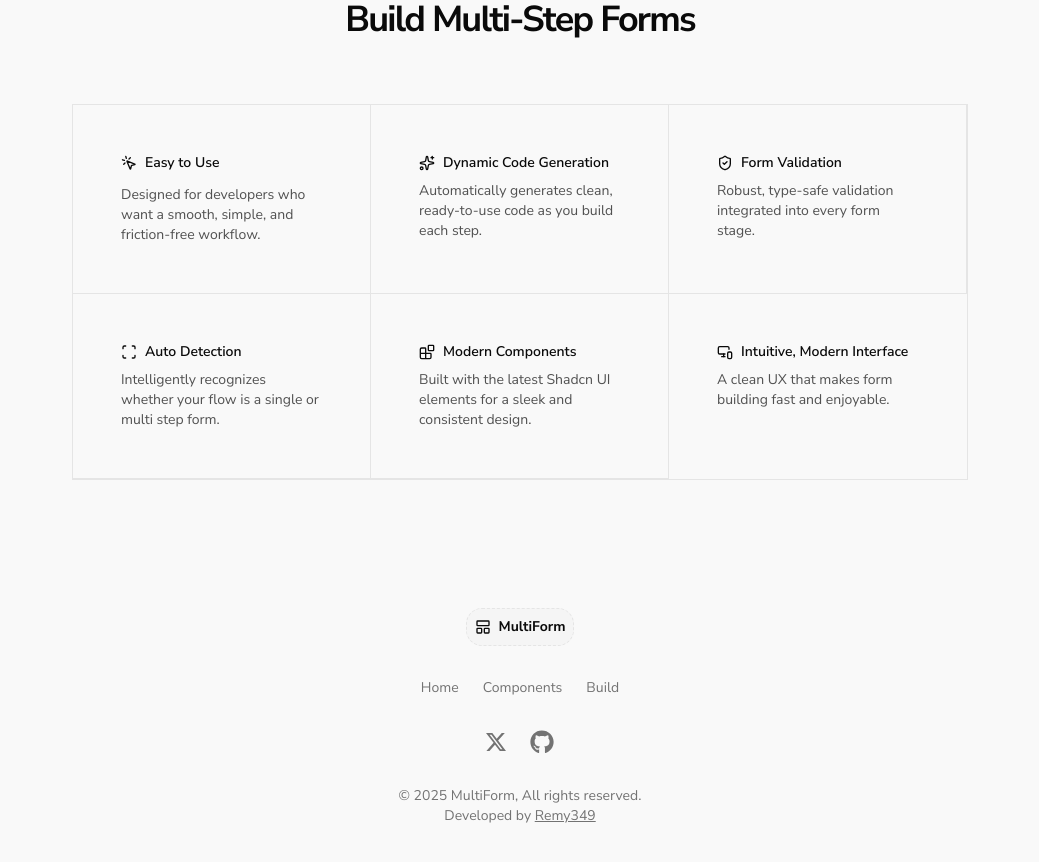
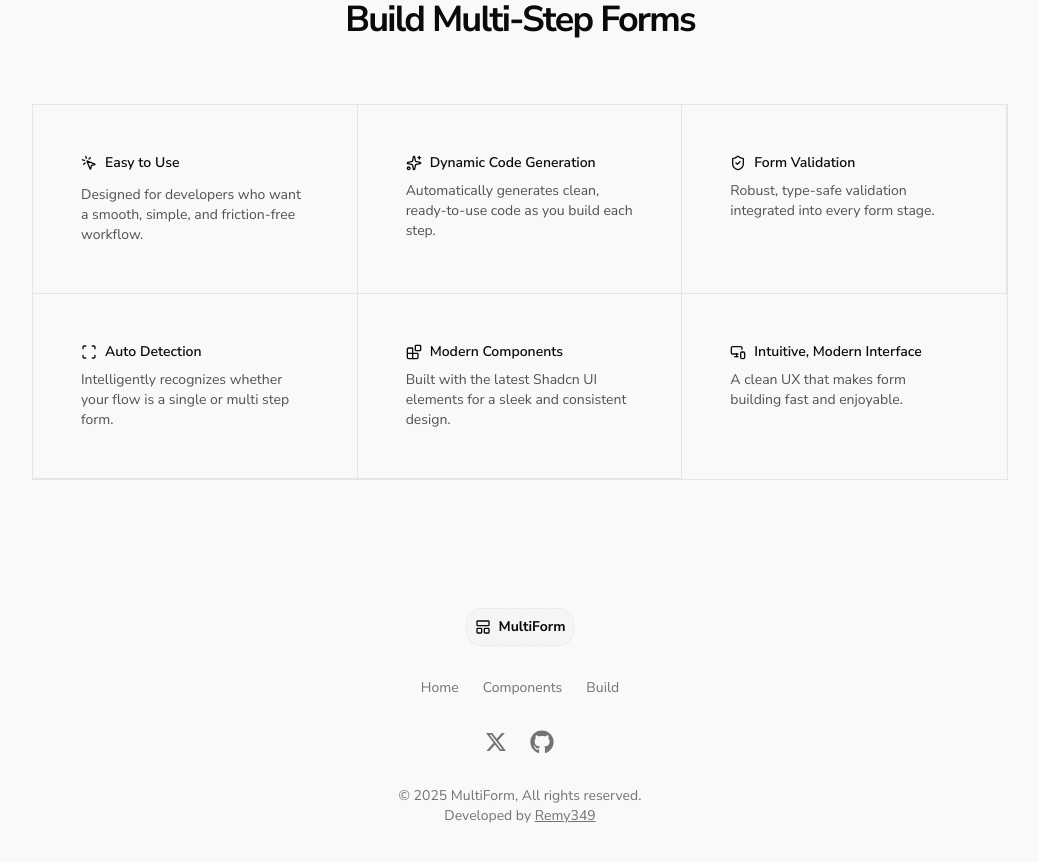
Before and after one commit to Remy349/shadcn-ui-multi-form, a Next.js app: page / in a window 1280 px wide. Shown: the part 838-1700 px from the top of the page, without its empty margins (120-1159 px from the left). Built offline with nearby package versions, Linux system fonts and the light colour scheme.

Commit message:
modify: Minor styles changes

```diff
--- a/app/(landing)/_components/home/features.tsx
+++ b/app/(landing)/_components/home/features.tsx
@@ -16,7 +16,7 @@ export const Features = () => {
             A Smarter Way to Build Multi-Step Forms
           </h2>
         </div>
-        <div className="relative mx-auto grid max-w-4xl divide-x divide-y border *:p-12 sm:grid-cols-2 lg:grid-cols-3">
+        <div className="relative mx-auto grid max-w-5xl divide-x divide-y border *:p-12 sm:grid-cols-2 lg:grid-cols-3">
           <div className="space-y-3">
             <div className="flex items-center gap-2">
               <MousePointerClickIcon className="size-4" />
```
